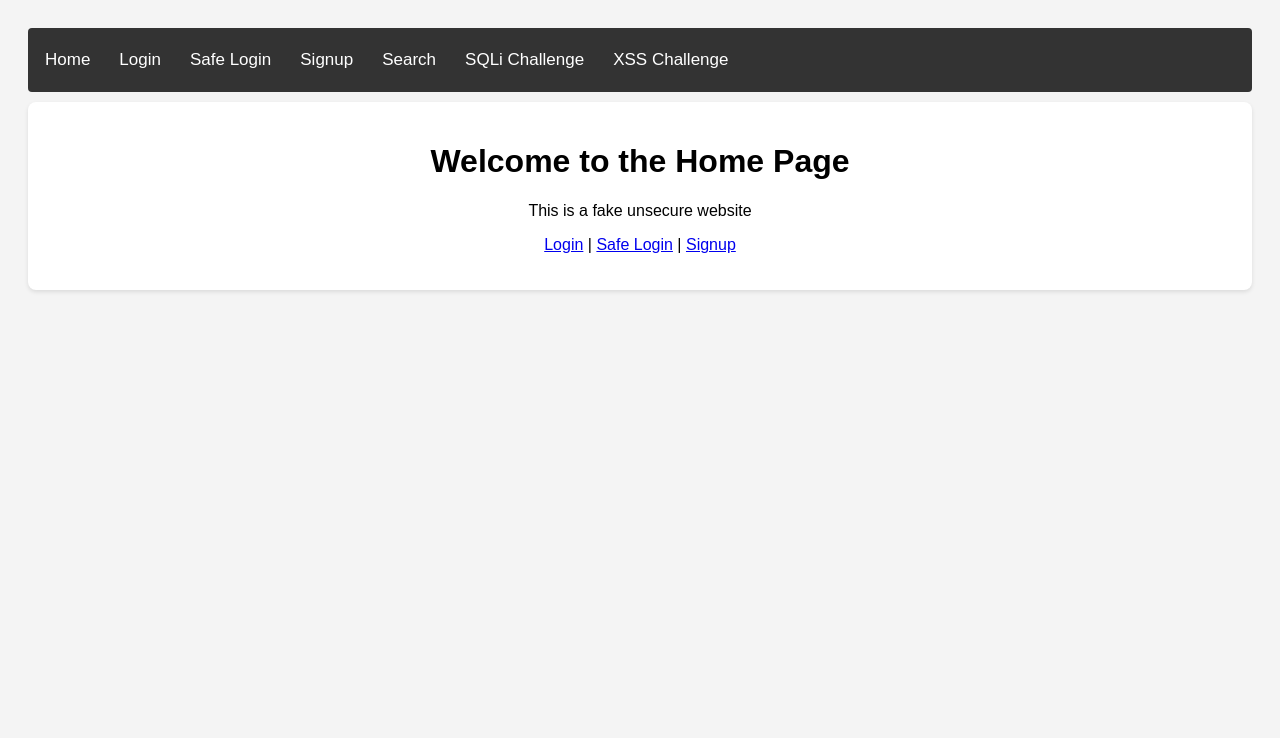
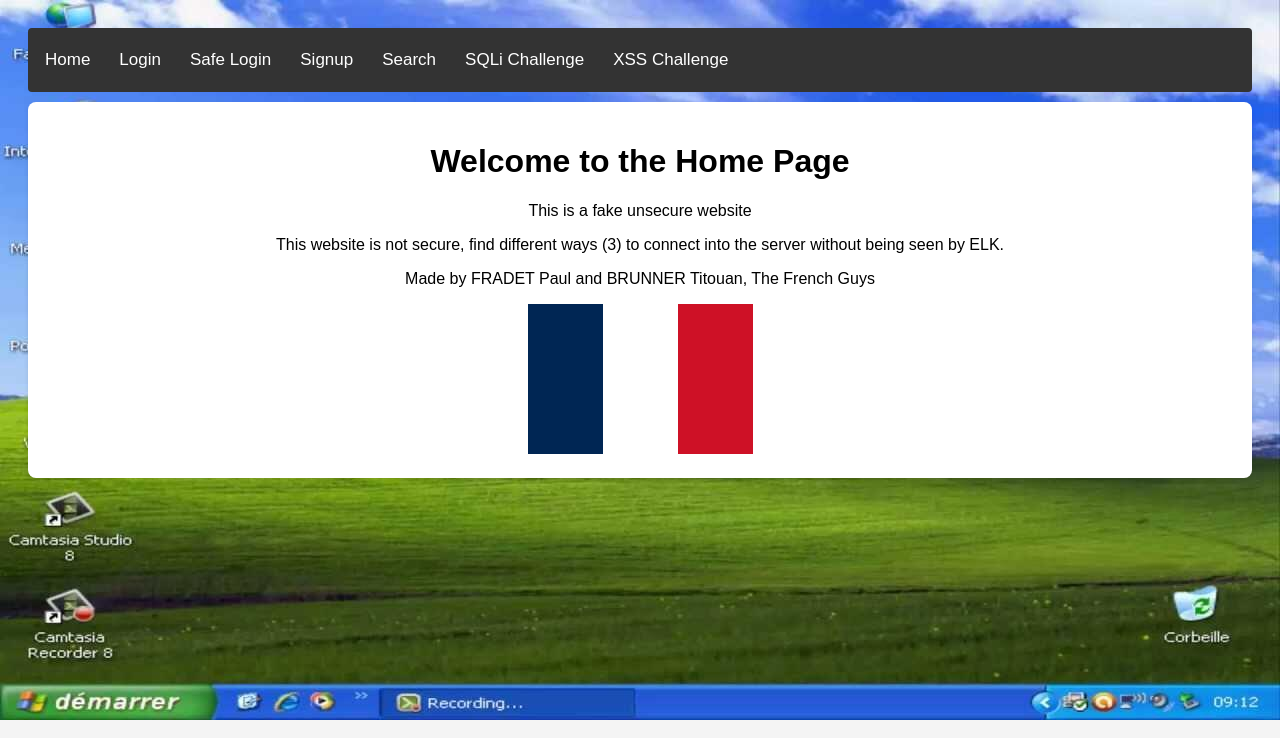
Before and after one commit to Dread4eL/VulnApp, a Flask app: page /home in a window 1280 px wide. Shown: the top 738 px of the page. Run offline with Flask 3, Linux system fonts and the light colour scheme.

Commit message:
Update index.html

```diff
--- a/app/templates/index.html
+++ b/app/templates/index.html
@@ -1,3 +1,5 @@
+
+
 {% extends 'base.html' %}
 
 {% block title %}Home{% endblock %}
@@ -9,8 +11,18 @@
         This is a fake unsecure website
     </p>
     <p>
-        <a href="/login">Login</a> | <a href="/login_safe">Safe Login</a> | <a href="/signup">Signup</a>
+        This website is not secure, find different ways (3) to connect into the server without being seen by ELK.
+    <p>
+        Made by FRADET Paul and BRUNNER Titouan, The French Guys
     </p>
+    <img src="{{ url_for('static', filename='images/drapeau_france.png') }}" alt="Drapeau français">
 </center>
+<style>
+    body {
+      background-image: url("{{ url_for('static', filename='images/cybersecurity_background.jpg') }}");
+      background-repeat: no-repeat; /* Empêche l'image de se répéter */
+      background-size: cover; /* Ajuste l'image pour couvrir toute la page */
+    }
+  </style>
 
 {% endblock %}
```
